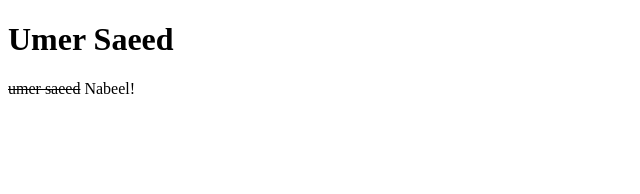
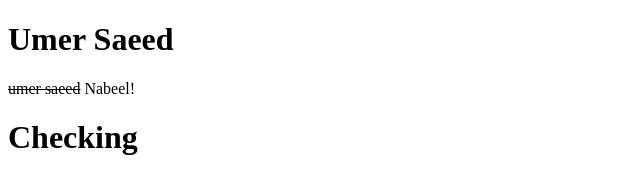
Before and after one commit to umersaeedbajwa/Bootcamp2020, a plain HTML site: page index.html in a window 1280 px wide. Shown: the whole page, without its empty margins (0-640 px from the left). Drawn offline with Linux system fonts and the light colour scheme.

Commit message:
Update index.html

```diff
--- a/index.html
+++ b/index.html
@@ -8,5 +8,6 @@
     <div>
         <s>umer saeed</s> Nabeel!
     </div>
+    <h1>Checking</h1>
 </body>
 </html>
```
